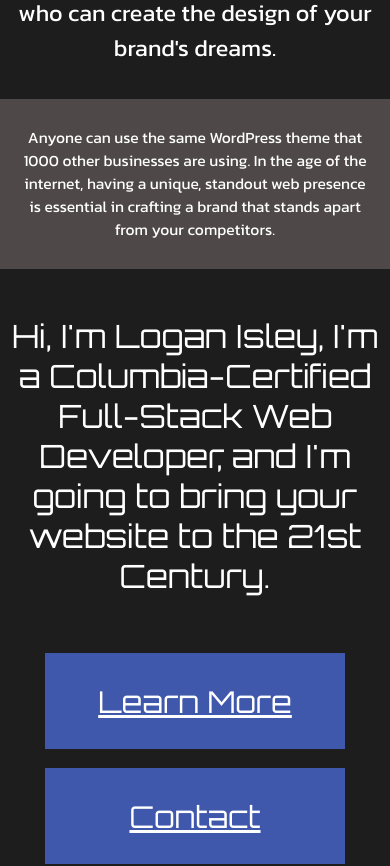
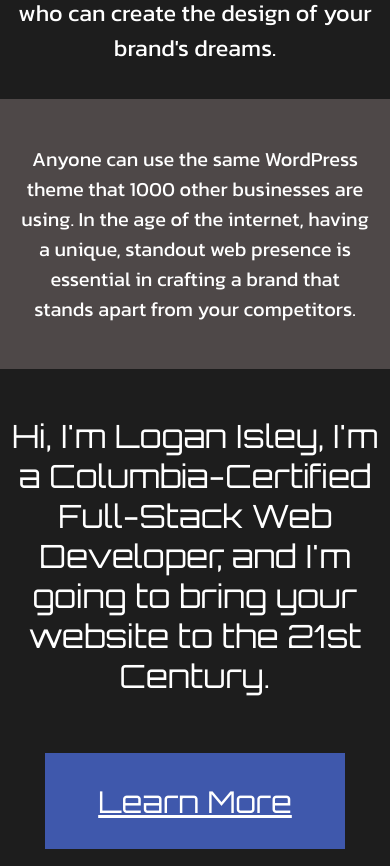
Before and after one commit to LowGcifer/Web-Dev-Site, a React (Create React App) app in the folder client/: page / in a window 390 px wide. Shown: the part 1620-2486 px from the top of the page. Built offline with nearby package versions, Linux system fonts and the light colour scheme.

Commit message:
more mobile on home page

```diff
--- a/client/src/style.css
+++ b/client/src/style.css
@@ -298,28 +298,40 @@
 
 @media only screen and (max-width: 1024px) {
   #callout-home {
-    height: 210px;
+    height: 250px;
     border: 10px solid #4e4848;
     /* height: 170px; */
   }
 
   #callout-text {
-    font-size: 3.25vw;
+    font-size: 2rem;
+  }
+}
+
+@media only screen and (max-width: 670px) {
+  #callout-text {
+    font-size: 1.75rem;
+  }
+}
+
+@media only screen and (max-width: 506px) {
+  #callout-text {
+    font-size: 1.5rem;
   }
 }
 
 @media only screen and (max-width: 425px) {
   #callout-text {
-    font-size: 4vw;
+    font-size: 1.25rem;
     width: 350px;
   }
 }
 
-@media only screen and (max-width: 815px) {
+/* @media only screen and (max-width: 815px) {
   #callout-home {
-    height: 150px;
+    height: 200px;
   }
-}
+} */
 
 #home-final-section {
   height: 200px;
```
